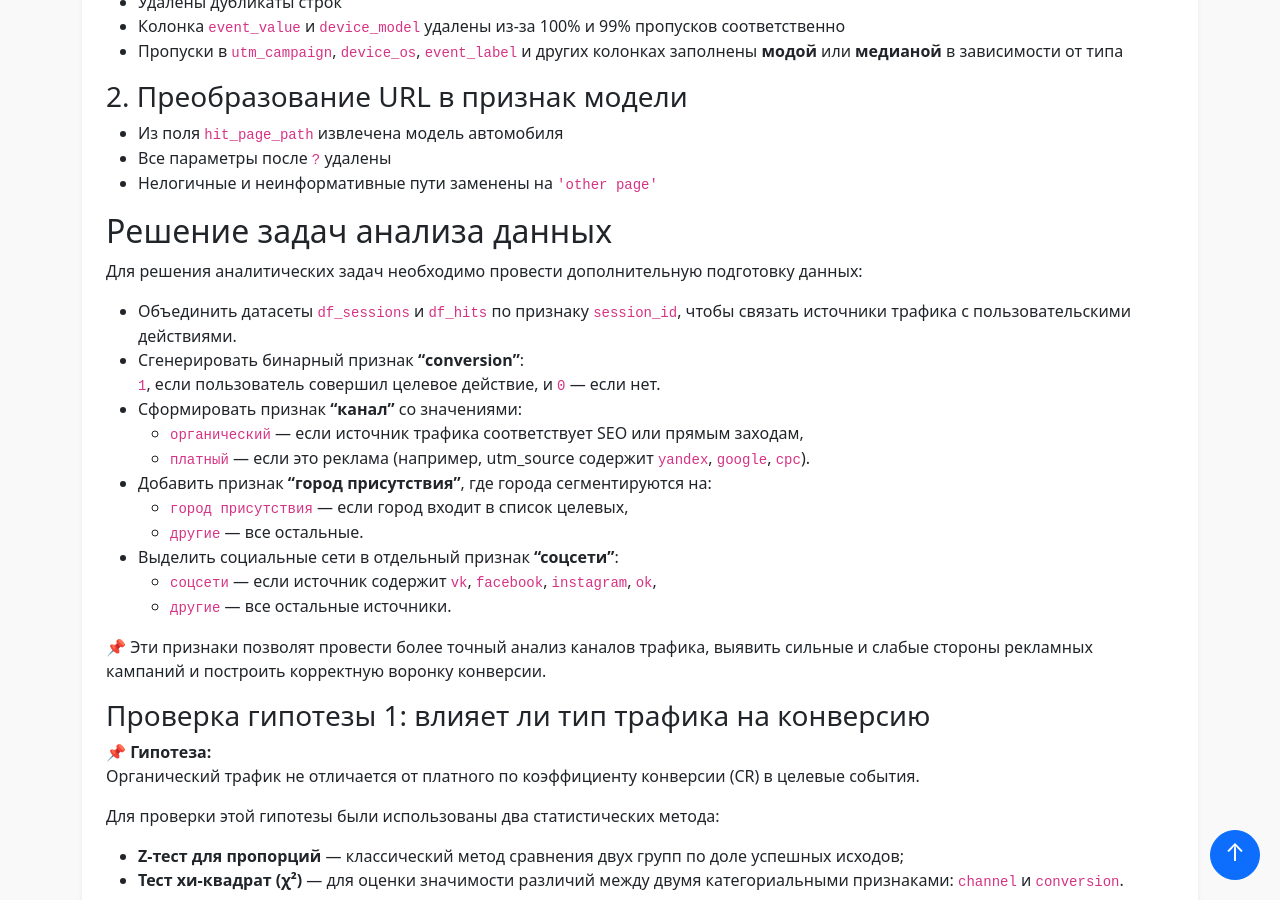
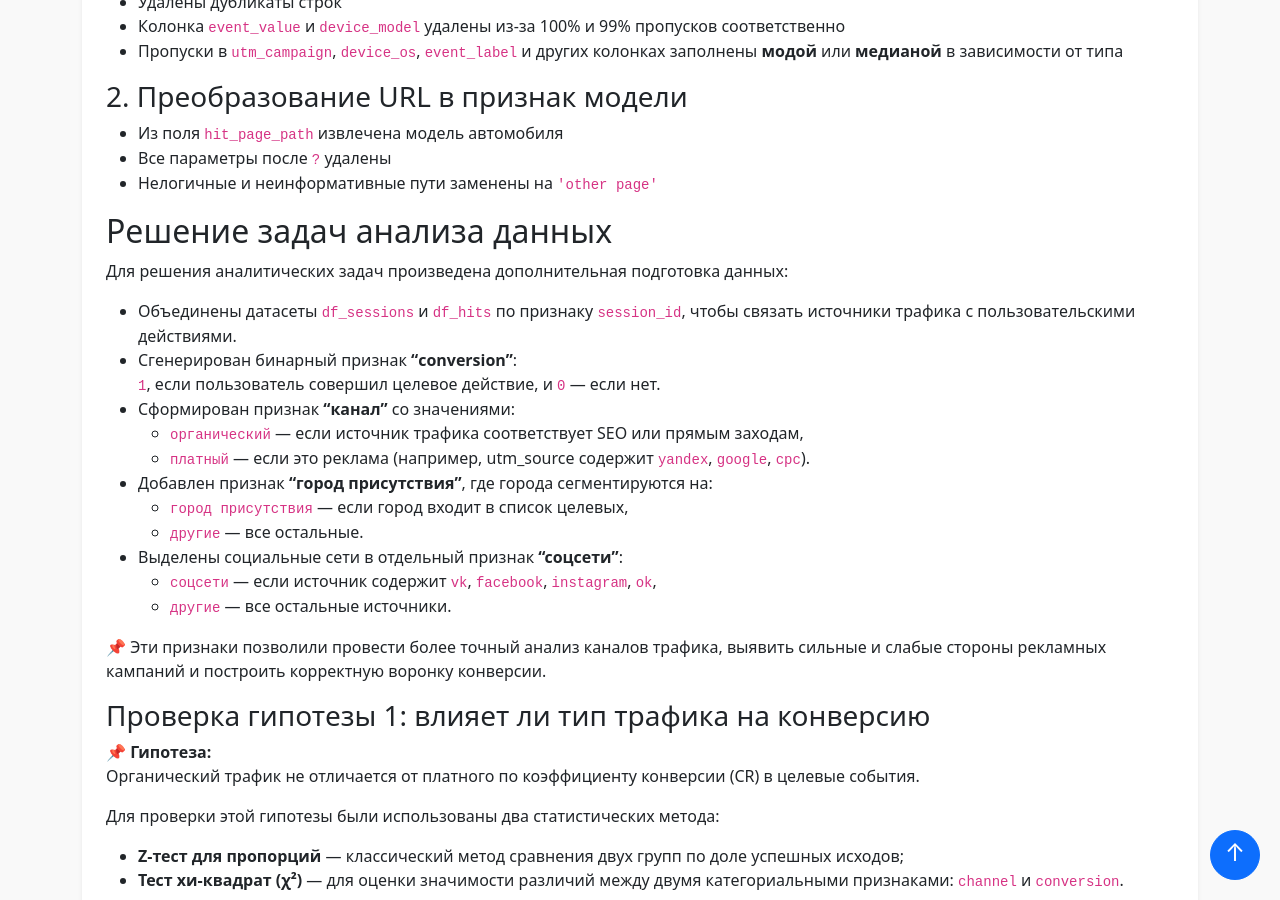
Before and after one commit to matejkoas/matejkoas.github.io, a Jekyll site: the page built from _cases/sberauto.md, in a window 1280 px wide and 900 px high, scrolled down 743 px. Built offline with Jekyll 4.4.1, drawn with Linux system fonts in a browser that asks for light colours.

Commit message:
edit case

```diff
--- a/_cases/sberauto.md
+++ b/_cases/sberauto.md
@@ -39,22 +39,22 @@ image: /assets/img/projects/car-data-cleaning.png
 
 ## Решение задач анализа данных
 
-Для решения аналитических задач необходимо провести дополнительную подготовку данных:
+Для решения аналитических задач произведена дополнительная подготовка данных:
 
-- Объединить датасеты `df_sessions` и `df_hits` по признаку `session_id`, чтобы связать источники трафика с пользовательскими действиями.
-- Сгенерировать бинарный признак **"conversion"**:
+- Объединены датасеты `df_sessions` и `df_hits` по признаку `session_id`, чтобы связать источники трафика с пользовательскими действиями.
+- Сгенерирован бинарный признак **"conversion"**:
   `1`, если пользователь совершил целевое действие, и `0` — если нет.
-- Сформировать признак **"канал"** со значениями:
+- Сформирован признак **"канал"** со значениями:
   - `органический` — если источник трафика соответствует SEO или прямым заходам,
   - `платный` — если это реклама (например, utm_source содержит `yandex`, `google`, `cpc`).
-- Добавить признак **"город присутствия"**, где города сегментируются на:
+- Добавлен признак **"город присутствия"**, где города сегментируются на:
   - `город присутствия` — если город входит в список целевых,
   - `другие` — все остальные.
-- Выделить социальные сети в отдельный признак **"соцсети"**:
+- Выделены социальные сети в отдельный признак **"соцсети"**:
   - `соцсети` — если источник содержит `vk`, `facebook`, `instagram`, `ok`,
   - `другие` — все остальные источники.
 
-> 📌 Эти признаки позволят провести более точный анализ каналов трафика, выявить сильные и слабые стороны рекламных кампаний и построить корректную воронку конверсии.
+> 📌 Эти признаки позволили провести более точный анализ каналов трафика, выявить сильные и слабые стороны рекламных кампаний и построить корректную воронку конверсии.
 
 ### Проверка гипотезы 1: влияет ли тип трафика на конверсию
 
@@ -107,7 +107,7 @@ image: /assets/img/projects/car-data-cleaning.png
 
 #### Визуализация
    <div class="case-image">
-        <img src="{{ site.baseurl }}/assets/images/sber_region.png" alt="кейсы python" class="img-fluid w-50">
+        <img src="{{ site.baseurl }}/assets/images/sber_regions.png" alt="кейсы python" class="img-fluid w-50">
     </div>
 
 ### Выводы по проверке гипотез
```
